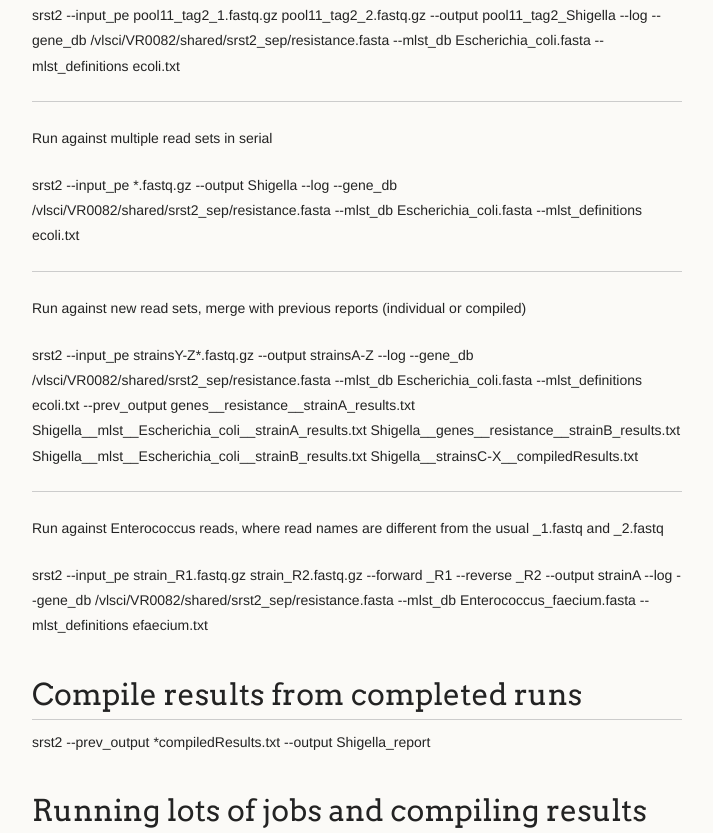
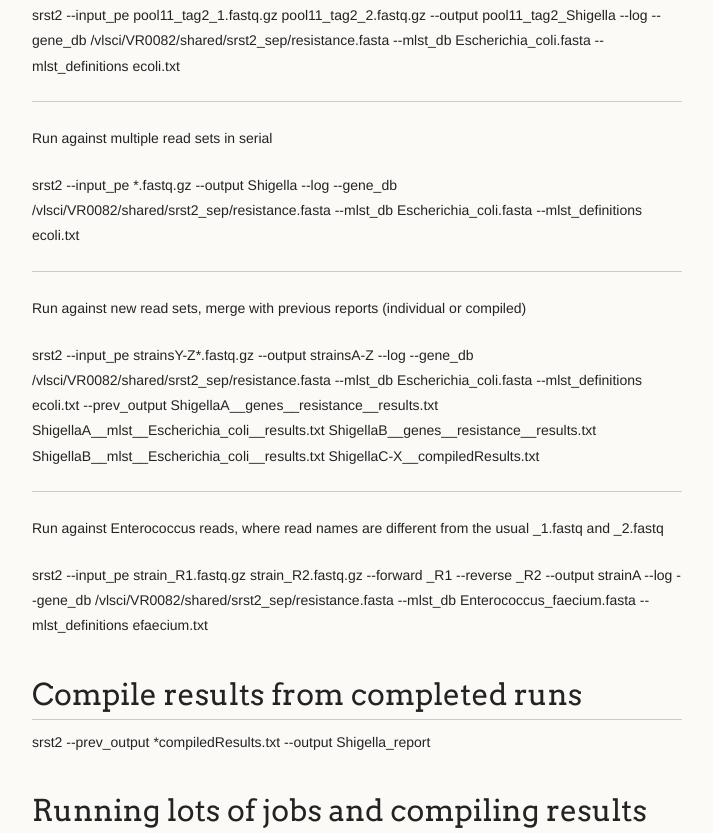
Before and after one commit to katholt/srst2, a plain HTML site: page index.html in a window 1280 px wide. Shown: the part 11167-12000 px from the top of the page, without its empty margins (278-991 px from the left). Drawn offline with Linux system fonts and the light colour scheme.

Commit message:
Update index.html

```diff
--- a/index.html
+++ b/index.html
@@ -404,11 +404,11 @@ alleleUniqueIdentifier = 1;  uniquely identifies the sequence</p>
     --gene_db /vlsci/VR0082/shared/srst2_sep/resistance.fasta
     --mlst_db Escherichia_coli.fasta
     --mlst_definitions ecoli.txt
-    --prev_output genes__resistance__strainA_results.txt
-          Shigella__mlst__Escherichia_coli__strainA_results.txt
-          Shigella__genes__resistance__strainB_results.txt
-          Shigella__mlst__Escherichia_coli__strainB_results.txt
-          Shigella__strainsC-X__compiledResults.txt</p>
+    --prev_output ShigellaA__genes__resistance__results.txt
+          ShigellaA__mlst__Escherichia_coli__results.txt
+          ShigellaB__genes__resistance__results.txt
+          ShigellaB__mlst__Escherichia_coli__results.txt
+          ShigellaC-X__compiledResults.txt</p>
 
 <hr><p>Run against Enterococcus reads, where read names are different from the usual _1.fastq and _2.fastq</p>
 
```
